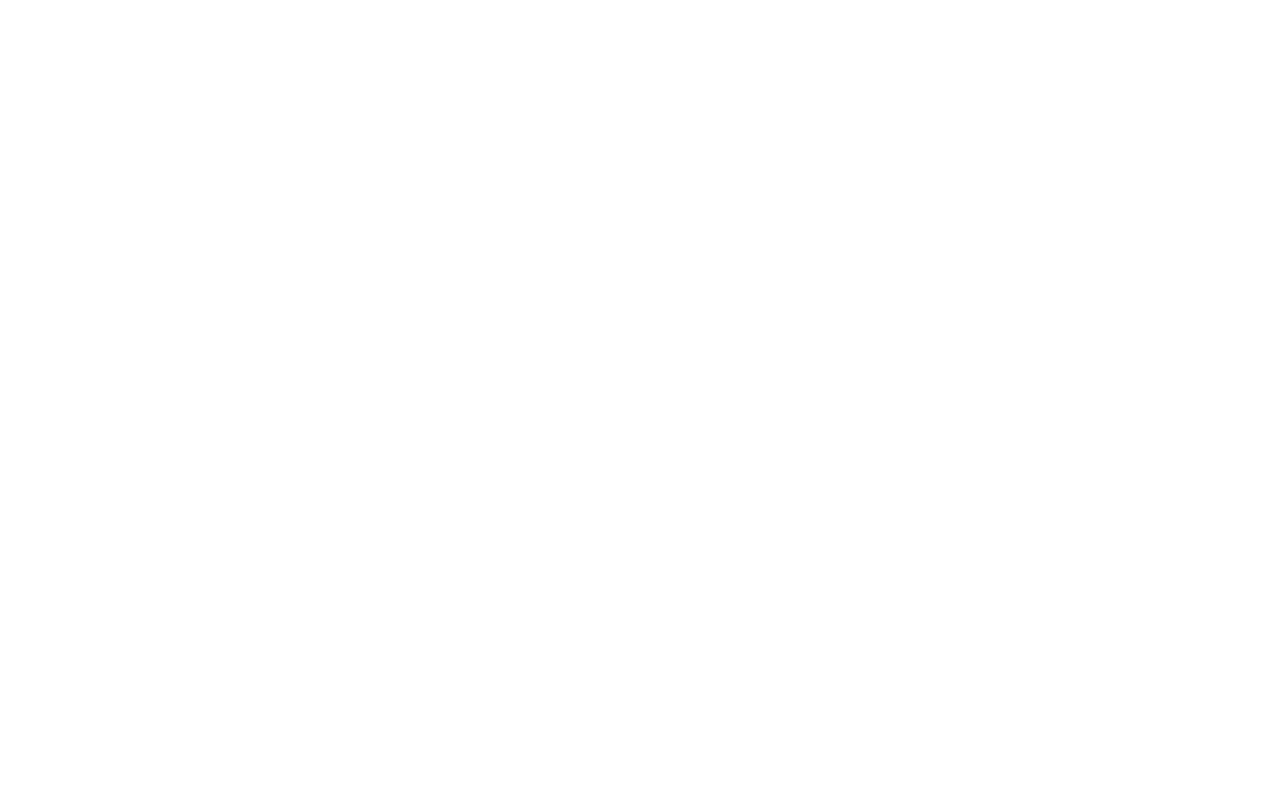
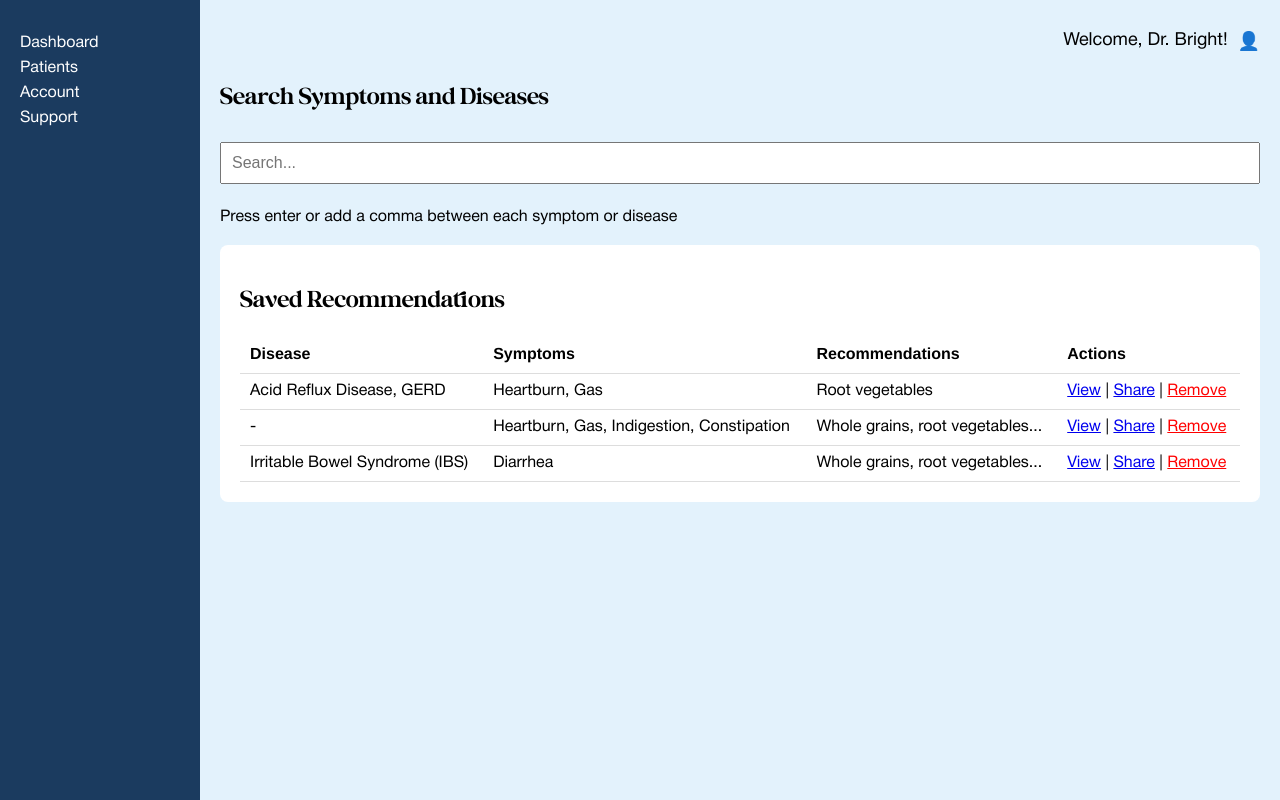
Before and after one commit to rahulsharma1902/koyl_react, a React (Create React App) app: page /MyDashboard in a window 1280 px wide. Built offline with nearby package versions, Linux system fonts and the light colour scheme.

Commit message:
dashboard-admin
Register form, My Dashboard, and ap.css is adedd

```diff
--- a/src/App.css
+++ b/src/App.css
@@ -85,3 +85,82 @@ h1,h2,h3,h4,h5,h6{
 .form_inner {
   padding: 20px 0px;
 }
+
+/*---- dashboard css start ------*/
+/* src/Home.css */
+.Dashboard_wrap {
+  display: flex;
+  min-height: 100vh;
+}
+
+.sidebar {
+  background-color: #1b3b5f;
+  color: white;
+  width: 200px;
+  padding: 20px;
+}
+
+.logo {
+  margin-bottom: 20px;
+  font-size: 24px;
+}
+
+.sidebar ul {
+  list-style-type: none;
+  padding: 0;
+}
+
+.sidebar ul li {
+  margin: 10px 0;
+  cursor: pointer;
+}
+
+.main-content {
+  flex-grow: 1;
+  background-color: #e3f2fc;
+  padding: 20px;
+}
+
+.header {
+  display: flex;
+  justify-content: flex-end;
+  align-items: center;
+  padding: 10px 0;
+  font-size: 18px;
+}
+
+.profile-icon {
+  margin-left: 10px;
+}
+
+.search-section {
+  margin-bottom: 20px;
+}
+
+.search-input {
+  width: 100%;
+  padding: 10px;
+  font-size: 16px;
+  margin: 10px 0;
+}
+
+.recommendations-section {
+  background-color: white;
+  padding: 20px;
+  border-radius: 8px;
+}
+
+.recommendations-table {
+  width: 100%;
+  border-collapse: collapse;
+}
+
+.recommendations-table th, .recommendations-table td {
+  padding: 10px;
+  text-align: left;
+  border-bottom: 1px solid #ddd;
+}
+
+.remove {
+  color: red;
+}
--- a/src/App.js
+++ b/src/App.js
@@ -4,6 +4,8 @@ import { BrowserRouter as Router, Route, Routes } from 'react-router-dom';
 import { AuthProvider } from './contexts/AuthContext';
 import LoginPage from './pages/LoginPage';
 import AdminRoutes from './routes/AdminRoutes';
+import RegisterPage from './pages/RegisterPage';
+import MyDashboard from './pages/MyDashboard';
 
 
 const App = () => {
@@ -13,6 +15,8 @@ const App = () => {
                 <Routes>
                     <Route path="/login" element={<LoginPage />} />
                     <Route path="/*" element={<AdminRoutes />} />
+                    <Route path="/Register" element={<RegisterPage />} />
+                    <Route path="/MyDashboard" element={<MyDashboard />} />
                 </Routes>
             </Router>
         </AuthProvider>
--- /dev/null
+++ b/src/components/Auth/RegisterForm.jsx
@@ -0,0 +1,101 @@
+import React, { useState, useContext } from 'react';
+import { AuthContext } from '../../contexts/AuthContext';
+import { login } from '../../api/auth';
+import koylLogo from '../../images/koyl_logs.png'
+import { useNavigate } from 'react-router-dom';
+
+
+const RegsiterForm = () => {
+    const { login: loginUser } = useContext(AuthContext);
+    const [email, setEmail] = useState('');
+    const [password, setPassword] = useState('');
+    const [error, setError] = useState('');
+    const navigate = useNavigate();
+
+    const handleSubmit = async (e) => {
+        e.preventDefault();
+        try {
+            const userData = await login(email, password);
+            loginUser(userData);
+            setError('');
+            console.warn(userData.user_type);
+            if(userData.user_type == 'admin'){
+                console.log(userData);
+                navigate('/admin-dashboard');
+            }else if(userData.user_type == 'doctor'){
+
+            }else{
+
+            }
+        } catch (err) {
+            setError(err.message);
+        }
+    };
+
+    return (
+        <div>
+            <div className='form_wrapper'>
+                <div className='form_header'>
+                    <img src={koylLogo} className='Form_logo' alt="Logo" />
+                    <h2>Let’s create an account</h2>
+                </div>
+
+                {error && <p style={{ color: 'red' }}>{error}</p>}
+                <form onSubmit={handleSubmit}>
+                    <div className='form_inner'>
+                        <div className='form_group'>
+                            <label>Location</label>
+                            <input
+                                className='form_control'
+                                type="text"
+                                placeholder="Enter your Location"
+                            />
+                        </div>
+                        <div className='form_group'>
+                            <label>Your Doctor</label>
+                            <select className='form_control' name="selectdoctor" defaultValue="John Doe">
+                                <option value="John Doe">John Doe</option>
+                                <option value="Dr John">Dr John</option>
+                            </select>
+                        </div>
+                        <div className='form_group'>
+                            <label>Email</label>
+                            <input
+                                className='form_control'
+                                type="email"
+                                placeholder="Enter your email"
+                                value={email}
+                                onChange={(e) => setEmail(e.target.value)}
+                            />
+                        </div>
+                        <div className='form_group'>
+                            <label>Password</label>
+                            <input
+                                className='form_control'
+                                type="password"
+                                placeholder='Password'
+                                value={password}
+                                onChange={(e) => setPassword(e.target.value)}
+                            />
+                        </div>
+                        <div className='form_group'>
+                            <label>Re-enter Password</label>
+                            <input
+                                className='form_control'
+                                type="password"
+                                placeholder='Re-enter Password'
+                                value={password}
+                                onChange={(e) => setPassword(e.target.value)}
+                            />
+                        </div>
+                        <div className='form_button_group'>
+                            <button type="submit" class="cta cta_sky">Sign In</button>
+                        </div>
+                    </div>
+                </form>
+            </div>
+        </div>
+    );
+};
+
+export default RegsiterForm;
--- /dev/null
+++ b/src/pages/MyDashboard.js
@@ -0,0 +1,73 @@
+// src/Home.js
+import React from 'react';
+
+const MyDashboard = () => {
+  return (
+    <div className="Dashboard_wrap">
+      <aside className="sidebar">
+        <div className="my_sidebar">
+          <nav>
+            <ul>
+              <li>Dashboard</li>
+              <li>Patients</li>
+              <li>Account</li>
+              <li>Support</li>
+            </ul>
+          </nav>
+        </div>
+      </aside>
+      <main className="main-content">
+        <header className="header">
+          <span>Welcome, Dr. Bright!</span>
+          <span className="profile-icon">👤</span>
+        </header>
+        <section className="search-section">
+          <h2>Search Symptoms and Diseases</h2>
+          <input type="text" placeholder="Search..." className="search-input" />
+          <p>Press enter or add a comma between each symptom or disease</p>
+        </section>
+        <section className="recommendations-section">
+          <h2>Saved Recommendations</h2>
+          <table className="recommendations-table">
+            <thead>
+              <tr>
+                <th>Disease</th>
+                <th>Symptoms</th>
+                <th>Recommendations</th>
+                <th>Actions</th>
+              </tr>
+            </thead>
+            <tbody>
+              <tr>
+                <td>Acid Reflux Disease, GERD</td>
+                <td>Heartburn, Gas</td>
+                <td>Root vegetables</td>
+                <td>
+                  <a href="#view">View</a> | <a href="#share">Share</a> | <a href="#remove" className="remove">Remove</a>
+                </td>
+              </tr>
+              <tr>
+                <td>-</td>
+                <td>Heartburn, Gas, Indigestion, Constipation</td>
+                <td>Whole grains, root vegetables...</td>
+                <td>
+                  <a href="#view">View</a> | <a href="#share">Share</a> | <a href="#remove" className="remove">Remove</a>
+                </td>
+              </tr>
+              <tr>
+                <td>Irritable Bowel Syndrome (IBS)</td>
+                <td>Diarrhea</td>
+                <td>Whole grains, root vegetables...</td>
+                <td>
+                  <a href="#view">View</a> | <a href="#share">Share</a> | <a href="#remove" className="remove">Remove</a>
+                </td>
+              </tr>
+            </tbody>
+          </table>
+        </section>
+      </main>
+    </div>
+  );
+};
+
+export default MyDashboard;
--- /dev/null
+++ b/src/pages/RegisterPage.js
@@ -0,0 +1,17 @@
+import React from "react";
+import RegisterForm from "../components/Auth/RegisterForm";
+
+const RegisterPage = () => {
+    return(
+        <div>
+            <div className='Login_page'>
+                <div className='login_wrapper'>
+                    <div className='inner_wrapper'>
+                        <RegisterForm/>
+                    </div>
+                </div>
+            </div>
+        </div>
+    );
+};
+export default RegisterPage;
```
Also changed, not shown: src/components/Auth/SignupForm.jsx (deleted).
